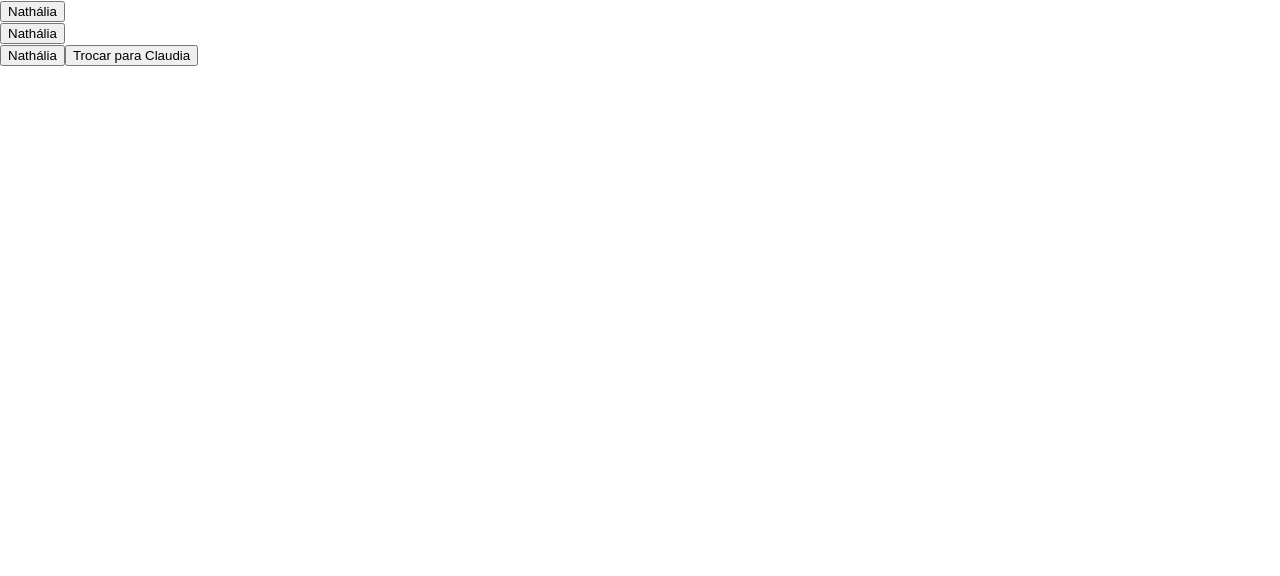
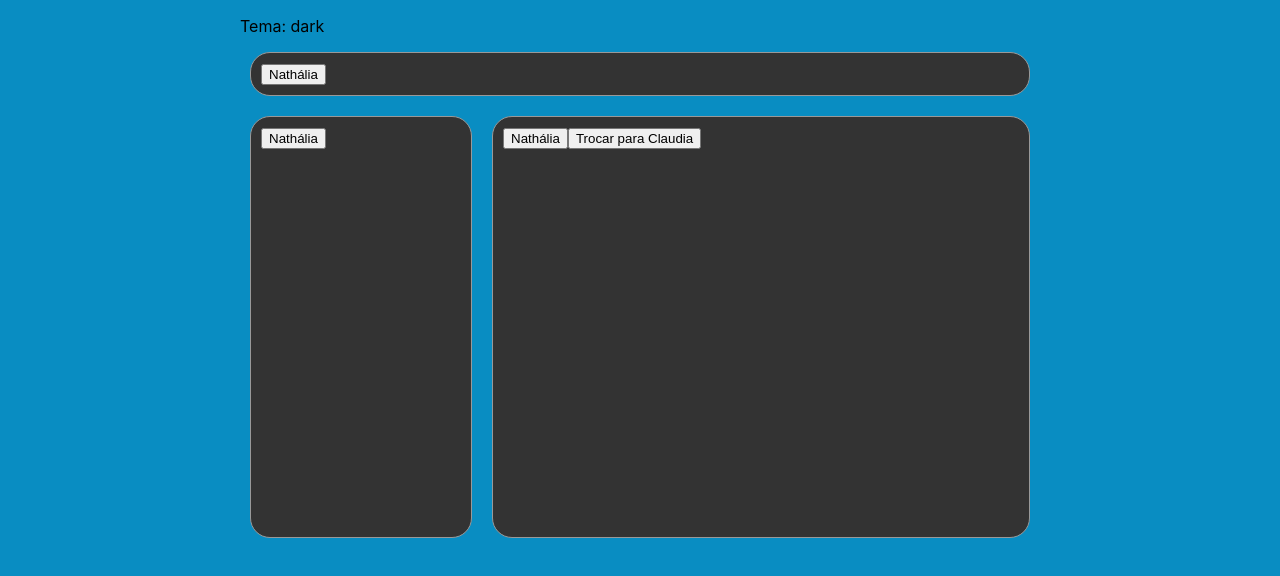
Before and after one commit to nathaliaveneziano/b7web, a React (Create React App) app in the folder reactjs/context-react/: page / in a window 1280 px wide. Shown: the top 576 px of the page. Built offline with nearby package versions, Linux system fonts and the light colour scheme.

Commit message:
ContextAPI - Acessando os dados de um Contexto

```diff
--- a/reactjs/context-react/src/App.css
+++ b/reactjs/context-react/src/App.css
@@ -1,38 +1,42 @@
-.App {
-  text-align: center;
+body {
+	margin: 0;
+	background-color: #098dc2;
 }
 
-.App-logo {
-  height: 40vmin;
-  pointer-events: none;
+.box {
+	background-color: #fff;
+	border: 1px solid #000;
+	border-radius: 20px;
+	padding: 10px;
+	margin: 10px;
 }
 
-@media (prefers-reduced-motion: no-preference) {
-  .App-logo {
-    animation: App-logo-spin infinite 20s linear;
-  }
+.container {
+	width: 800px;
+	margin: auto;
 }
 
-.App-header {
-  background-color: #282c34;
-  min-height: 100vh;
-  display: flex;
-  flex-direction: column;
-  align-items: center;
-  justify-content: center;
-  font-size: calc(10px + 2vmin);
-  color: white;
+section {
+	display: flex;
 }
 
-.App-link {
-  color: #61dafb;
+section aside {
+	width: 200px;
 }
 
-@keyframes App-logo-spin {
-  from {
-    transform: rotate(0deg);
-  }
-  to {
-    transform: rotate(360deg);
-  }
+section article {
+	flex: 1;
+	min-height: 400px;
 }
+
+.theme-light {
+	background-color: #fff;
+	color: #000;
+	border: 1px solid #000;
+}
+
+.theme-dark {
+	background-color: #333;
+	color: #fff;
+	border: 1px solid #999;
+}
--- a/reactjs/context-react/src/App.js
+++ b/reactjs/context-react/src/App.js
@@ -11,8 +11,11 @@ function App() {
 	const [userName, setUserName] = useState('Nathália');
 
 	return (
-		<ThemeContext.Provider value="light">
+		<ThemeContext.Provider value="dark">
 			<div className="container">
+				<ThemeContext.Consumer>
+					{(value) => <p>Tema: {value}</p>}
+				</ThemeContext.Consumer>
 				<Header username={userName} />
 				<section>
 					<Menu username={userName} />
--- a/reactjs/context-react/src/components/Body.js
+++ b/reactjs/context-react/src/components/Body.js
@@ -1,4 +1,5 @@
 import Botao from './Botao';
+import ThemeContext from '../contexts/ThemeContext';
 
 const Body = (props) => {
 	const handleButton = () => {
@@ -6,10 +7,14 @@ const Body = (props) => {
 	};
 
 	return (
-		<article className="box">
-			<Botao username={props.username} />
-			<button onClick={handleButton}>Trocar para Claudia</button>
-		</article>
+		<ThemeContext.Consumer>
+			{(value) => (
+				<article className={`box theme-${value}`}>
+					<Botao username={props.username} />
+					<button onClick={handleButton}>Trocar para Claudia</button>
+				</article>
+			)}
+		</ThemeContext.Consumer>
 	);
 };
 
--- a/reactjs/context-react/src/components/Header.js
+++ b/reactjs/context-react/src/components/Header.js
@@ -1,9 +1,14 @@
 import Botao from './Botao';
+import ThemeContext from '../contexts/ThemeContext';
 
 const Header = (props) => (
-	<header className="box">
-		<Botao username={props.username} />
-	</header>
+	<ThemeContext.Consumer>
+		{(value) => (
+			<header className={`box theme-${value}`}>
+				<Botao username={props.username} />
+			</header>
+		)}
+	</ThemeContext.Consumer>
 );
 
 export default Header;
--- a/reactjs/context-react/src/components/Menu.js
+++ b/reactjs/context-react/src/components/Menu.js
@@ -1,9 +1,14 @@
 import Botao from './Botao';
+import ThemeContext from '../contexts/ThemeContext';
 
 const Menu = (props) => (
-	<aside className="box">
-		<Botao username={props.username} />
-	</aside>
+	<ThemeContext.Consumer>
+		{(value) => (
+			<aside className={`box theme-${value}`}>
+				<Botao username={props.username} />
+			</aside>
+		)}
+	</ThemeContext.Consumer>
 );
 
 export default Menu;
```
